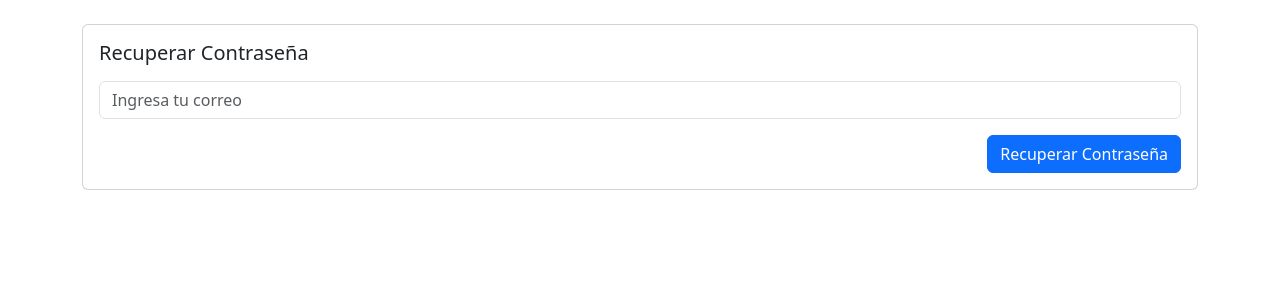
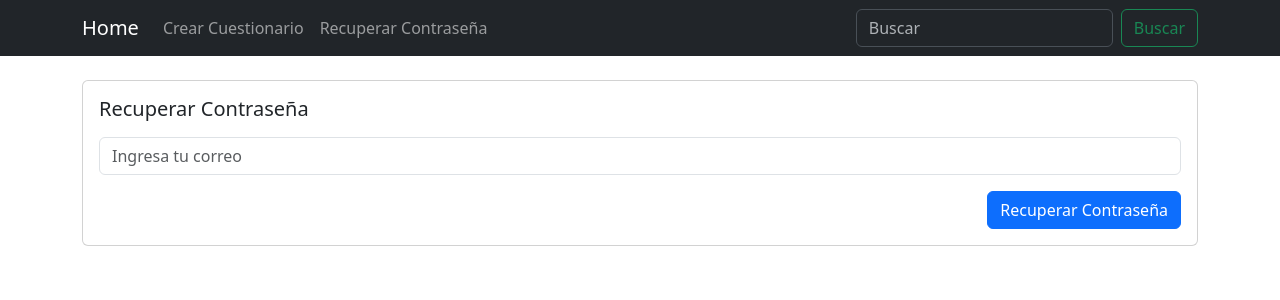
Before and after one commit to Ulises-Waler/Cuestionarios, a React (Create React App) app: page /recover-password in a window 1280 px wide. Shown: the top 300 px of the page. Built offline with nearby package versions, Linux system fonts and the light colour scheme; the HTML template or start-up script is replaced by a standard one.

Commit message:
se agregaron los navs para cada ruteo y el primer redireccionamiento es el login

```diff
--- a/src/Home.js
+++ b/src/Home.js
@@ -35,7 +35,6 @@ export const Home = () => {
         <Container>
           <Navbar.Brand href="/home">Home</Navbar.Brand>
           <Nav className="me-auto">
-            <Nav.Link href="/login">Login</Nav.Link>
             <Nav.Link href="/create-questionnaire">Crear Cuestionario</Nav.Link>
             <Nav.Link href="/recover-password">Recuperar Contraseña</Nav.Link>
           </Nav>
--- a/src/Login.js
+++ b/src/Login.js
@@ -18,6 +18,8 @@ import { Card, Container, Form, Button, Nav, Navbar} from "react-bootstrap";
     }
 
   return (
+    <>
+
     <Container>
         <Navbar expand="lg" className="bg-body-tertiary">
             <Container>
@@ -43,11 +45,12 @@ import { Card, Container, Form, Button, Nav, Navbar} from "react-bootstrap";
                     <Form.Label>Contraseña</Form.Label>
                       <Form.Control onChange={onChangeregister} name="password" type="password" placeholder="Escriba su contraseña"/>
                   </Form.Group>
-                  <Button variant="primary" type="submit" onClick={()=>{onSubmit()}}>Ingresar</Button>
+                  <Button className="mt-3" variant="primary" type="submit" onClick={()=>{onSubmit()}}>Ingresar</Button>
                 </Form>
             </Card.Body>
         </Card>
     </Container>
+    </>
   );
 }
 
--- a/src/RecoverPassword.js
+++ b/src/RecoverPassword.js
@@ -1,6 +1,6 @@
 import React from "react";
 import { useState } from "react"
-import { Card, Container, Form, Button } from "react-bootstrap";
+import { Card, Container, Form, Button, Nav, Navbar } from "react-bootstrap";
 
 
  export const RecoverPassword = () => {
@@ -15,6 +15,25 @@ import { Card, Container, Form, Button } from "react-bootstrap";
       }
 
     return(
+        <>
+        <Navbar bg="dark" data-bs-theme="dark">
+        <Container>
+          <Navbar.Brand href="/home">Home</Navbar.Brand>
+          <Nav className="me-auto">
+            <Nav.Link href="/create-questionnaire">Crear Cuestionario</Nav.Link>
+            <Nav.Link href="/recover-password">Recuperar Contraseña</Nav.Link>
+          </Nav>
+          <Form className="d-flex">
+            <Form.Control
+              type="search"
+              placeholder="Buscar"
+              className="me-2"
+              aria-label="Search"
+            />
+            <Button variant="outline-success">Buscar</Button>
+          </Form>
+        </Container>
+      </Navbar>
         <Container className="mt-4">
             <Card>
                 <Card.Body>
@@ -26,6 +45,7 @@ import { Card, Container, Form, Button } from "react-bootstrap";
                 </Card.Body>
             </Card>
         </Container>
+        </>
     );
 };
 
--- a/src/index.js
+++ b/src/index.js
@@ -16,12 +16,9 @@ import Home from './Home';
 const router = createBrowserRouter([
   {
     path: "/",
-    element: <App/>
-  },
-  {
-    path: "/login",
     element: <Login/>
   },
+
   {
     path: "/recover-password",
     element: <RecoverPassword/>
```
